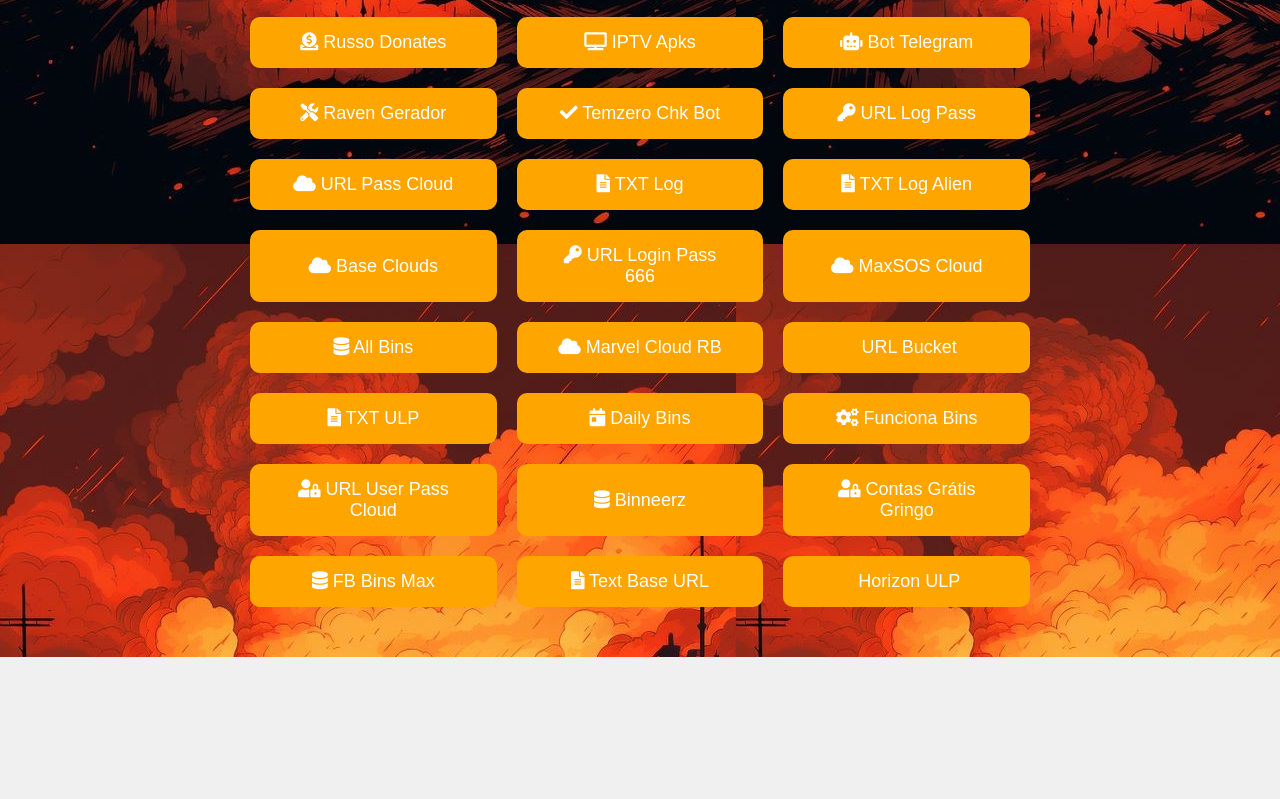
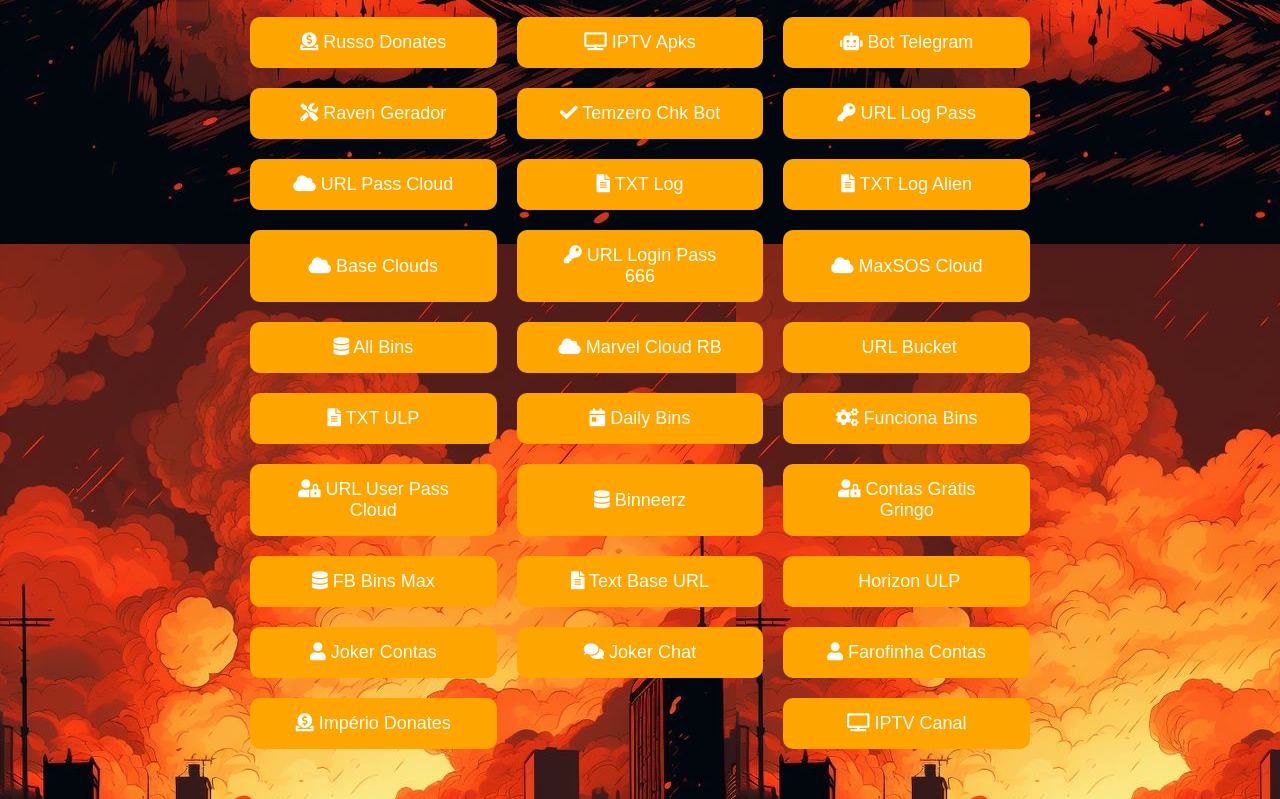
Before and after one commit to Luanzindesenvolve/Word-Eletrix, a website: page grupos.html in a window 1280 px wide. Shown: the part 1069-1868 px from the top of the page. Before the commit the page ends 1726 px from the top, so only its background shows below. Drawn offline with Linux system fonts and the light colour scheme.

Commit message:
grupos.html

```diff
--- a/grupos.html
+++ b/grupos.html
@@ -325,7 +325,22 @@
             </button>
             <button class="button" onclick="window.location.href = 'https://t.me/HORIZON_ULP';">
                 <i class="fas fa-horizon"></i> Horizon ULP
-            </button>
+           </button>
+            <button class="button" onclick="window.location.href = 'https://t.me/JKDonates';">
+    <i class="fas fa-user"></i> Joker Contas
+</button>
+<button class="button" onclick="window.location.href = 'https://t.me/+laI3H5B0qxpjNGNh';">
+    <i class="fas fa-comments"></i> Joker Chat
+</button>
+<button class="button" onclick="window.location.href = 'https://t.me/farofinh4vpn';">
+    <i class="fas fa-user"></i> Farofinha Contas
+</button>
+<button class="button" onclick="window.location.href = 'https://t.me/CentralLabella';">
+    <i class="fas fa-donate"></i> Império Donates
+</button>
+<button class="button" onclick="window.location.href = 'https://t.me/iiptvchannel';">
+    <i class="fas fa-tv"></i> IPTV Canal
+</button>
         </div>
         <script>
             function searchButton() {
```
